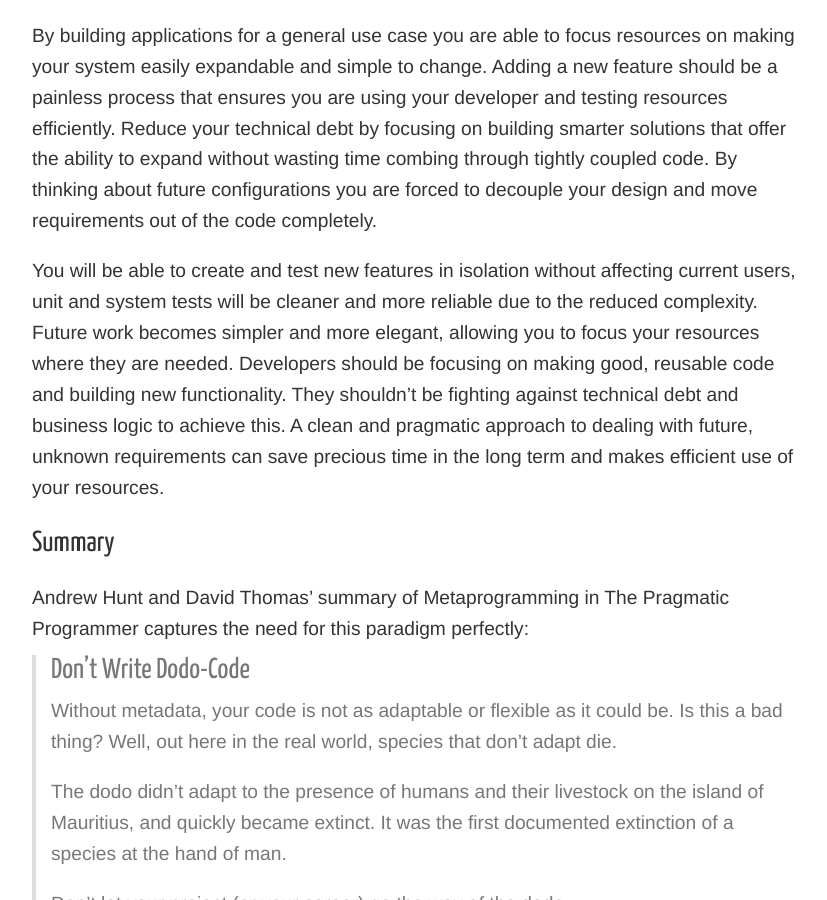
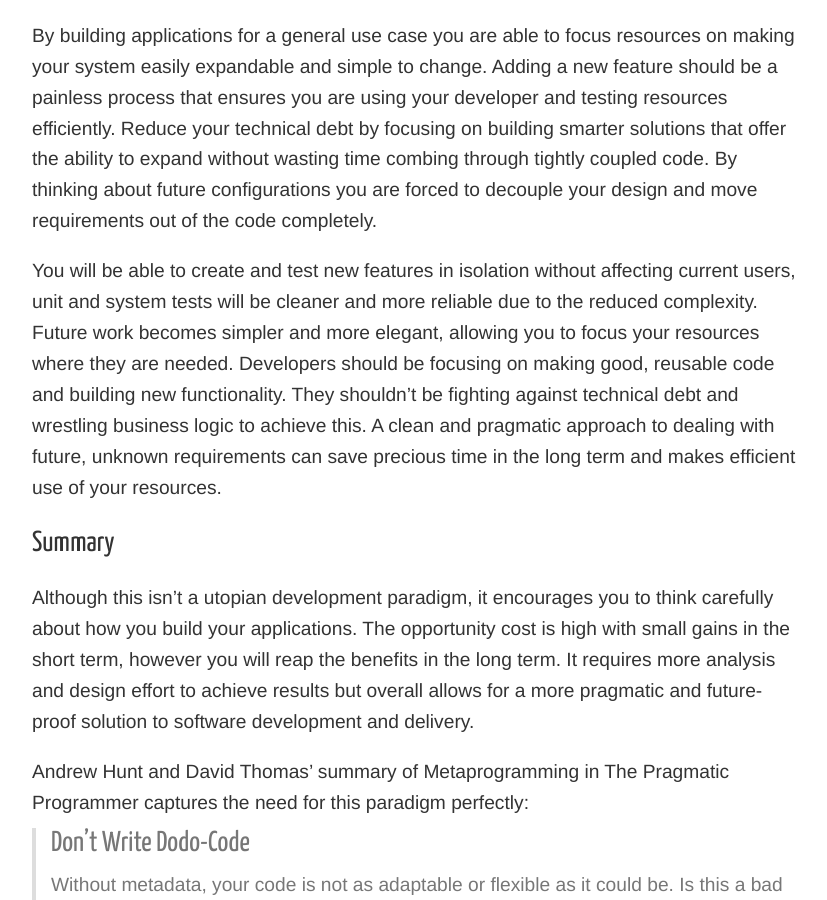
Before and after one commit to holidayextras/holidayextras.github.com, a Jekyll site: the page built from _posts/2015-11-27-config-driven-development.md, in a window 1280 px wide and 900 px high, scrolled down 2239 px. Shown: the whole window, without its empty margins (224-1051 px from the left). Built offline with Jekyll 4.4.1, drawn with Linux system fonts in a browser that asks for light colours; nearby versions of some CDN libraries; comment, search, counter and statistics services are not loaded; some of the changed text lies outside the part shown.

Commit message:
Changed the date and added a summary

```diff
--- a/_posts/2015-11-20-config-driven-development.md
+++ b/_posts/2015-11-27-config-driven-development.md
@@ -31,9 +31,10 @@ This example allows us to adhere to the DRY (Don't Repeat Yourself) principle an
 ## 3. Uses resources efficiently
 By building applications for a general use case you are able to focus resources on making your system easily expandable and simple to change. Adding a new feature should be a painless process that ensures you are using your developer and testing resources efficiently. Reduce your technical debt by focusing on building smarter solutions that offer the ability to expand without wasting time combing through tightly coupled code. By thinking about future configurations you are forced to decouple your design and move requirements out of the code completely.
 
-You will be able to create and test new features in isolation without affecting current users, unit and system tests will be cleaner and more reliable due to the reduced complexity. Future work becomes simpler and more elegant, allowing you to focus your resources where they are needed. Developers should be focusing on making good, reusable code and building new functionality. They shouldn't be fighting against technical debt and business logic to achieve this. A clean and pragmatic approach to dealing with future, unknown requirements can save precious time in the long term and makes efficient use of your resources.
+You will be able to create and test new features in isolation without affecting current users, unit and system tests will be cleaner and more reliable due to the reduced complexity. Future work becomes simpler and more elegant, allowing you to focus your resources where they are needed. Developers should be focusing on making good, reusable code and building new functionality. They shouldn't be fighting against technical debt and wrestling business logic to achieve this. A clean and pragmatic approach to dealing with future, unknown requirements can save precious time in the long term and makes efficient use of your resources.
 
 ## Summary
+Although this isn't a utopian development paradigm, it encourages you to think carefully about how you build your applications. The opportunity cost is high with small gains in the short term, however you will reap the benefits in the long term. It requires more analysis and design effort to achieve results but overall allows for a more pragmatic and future-proof solution to software development and delivery.
 
 Andrew Hunt and David Thomas' summary of Metaprogramming in The Pragmatic Programmer captures the need for this paradigm perfectly:
 
```
